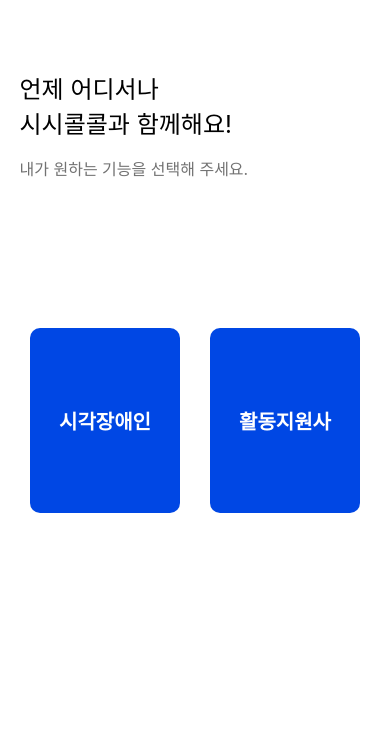
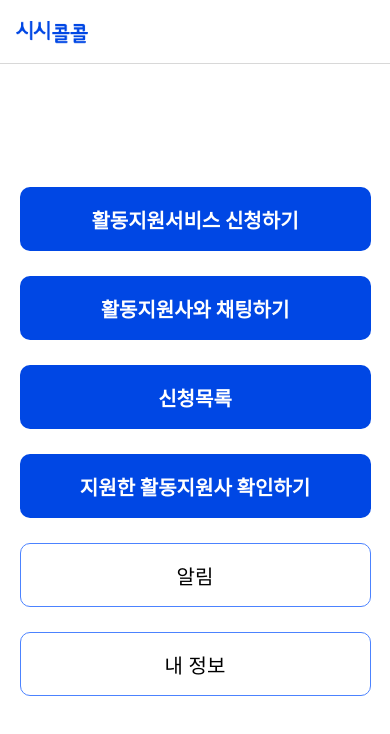
Before and after one commit to sisicolcol/client, a React Native app: screen /Home in a window 390 px wide. Shown: the top 734 px of the page. Built offline with nearby package versions, Linux system fonts and the light colour scheme.

Commit message:
#7 feat: 홈 화면 및 활동지원서비스 신청하기 화면 UI 구현

```diff
--- a/components/common/MainButton.js
+++ b/components/common/MainButton.js
@@ -2,18 +2,28 @@ import React from "react";
 import { StyleSheet, View, Text, TouchableOpacity } from "react-native";
 import { colors, fontSizes } from "../../theme";
 
-const MainButton = ({ isBlue, isBold, isBig, width, text, onPress }) => {
+const MainButton = ({
+  isBlue,
+  isBold,
+  isBig,
+  width,
+  text,
+  onPress,
+  marginBottom,
+}) => {
   return (
     <TouchableOpacity
-      style={styles(isBlue, isBold, isBig, width).button}
+      style={styles(isBlue, isBold, isBig, width, marginBottom).button}
       onPress={onPress}
     >
-      <Text style={styles(isBlue, isBold, isBig, width).text}>{text}</Text>
+      <Text style={styles(isBlue, isBold, isBig, width, marginBottom).text}>
+        {text}
+      </Text>
     </TouchableOpacity>
   );
 };
 
-const styles = (isBlue, isBold, isBig, width) =>
+const styles = (isBlue, isBold, isBig, width, marginBottom) =>
   StyleSheet.create({
     button: {
       backgroundColor: isBlue ? colors.mainBlue : "white",
@@ -22,6 +32,7 @@ const styles = (isBlue, isBold, isBig, width) =>
       borderRadius: 10,
       width: width,
       height: isBig ? 64 : 46,
+      marginBottom: marginBottom,
       justifyContent: "center",
       alignItems: "center",
     },
--- a/navigations/BlindStack.js
+++ b/navigations/BlindStack.js
@@ -1,14 +1,51 @@
 import { createStackNavigator } from "@react-navigation/stack";
 import { Home, Apply, Chat } from "../screens/blind/";
+import { Image } from "react-native";
+import { Feather } from "@expo/vector-icons";
 
 const Stack = createStackNavigator();
 
 const BlindStack = () => {
   return (
-    <Stack.Navigator>
-      <Stack.Screen name="Home" component={Home} />
+    <Stack.Navigator
+      screenOptions={{
+        headerTintColor: "black",
+        headerStyle: { backgroundColor: "white", shadowColor: "transparent" },
+        headerBackTitleVisible: false,
+        headerBackImage: () => {
+          const style = {
+            marginLeft: 10,
+          };
+          return (
+            <Feather
+              name="chevron-left"
+              size={36}
+              color="black"
+              style={style}
+            />
+          );
+        },
+      }}
+    >
+      <Stack.Screen
+        name="Home"
+        component={Home}
+        options={{
+          headerTitle: () => (
+            <Image
+              source={require("../images/logo.png")}
+              resizeMode="contain"
+              style={{ width: 72 }}
+            />
+          ),
+        }}
+      />
       <Stack.Group>
-        <Stack.Screen name="Apply" component={Apply} />
+        <Stack.Screen
+          name="Apply"
+          component={Apply}
+          options={{ title: "활동지원서비스 신청하기" }}
+        />
       </Stack.Group>
       <Stack.Group>
         <Stack.Screen name="Chat" component={Chat} />
--- a/navigations/Navigation.js
+++ b/navigations/Navigation.js
@@ -6,7 +6,7 @@ import AuthStack from "./AuthStack";
 const Navigation = () => {
   return (
     <NavigationContainer>
-      <AuthStack />
+      <BlindStack />
     </NavigationContainer>
   );
 };
--- a/package.json
+++ b/package.json
@@ -17,10 +17,11 @@
     "react": "17.0.2",
     "react-dom": "17.0.2",
     "react-native": "0.68.2",
+    "react-native-gesture-handler": "~2.2.1",
+    "react-native-keyboard-aware-scroll-view": "^0.9.5",
     "react-native-safe-area-context": "4.2.4",
     "react-native-screens": "~3.11.1",
-    "react-native-web": "0.17.7",
-    "react-native-gesture-handler": "~2.2.1"
+    "react-native-web": "0.17.7"
   },
   "devDependencies": {
     "@babel/core": "^7.12.9"
--- a/screens/blind/Apply.js
+++ b/screens/blind/Apply.js
@@ -1,13 +1,116 @@
 import React from "react";
-import { View, Text, Button } from "react-native";
+import {
+  SafeAreaView,
+  View,
+  Text,
+  Button,
+  ScrollView,
+  StyleSheet,
+} from "react-native";
+import Input from "../../components/common/Input";
+import BottomButton from "../../components/common/BottomButton";
+import { KeyboardAwareScrollView } from "react-native-keyboard-aware-scroll-view";
+import { colors } from "../../theme";
 
 const Apply = ({ navigation }) => {
   return (
-    <View>
-      <Text>신청하기</Text>
-      <Button title="눌러" onPress={() => navigation.navigate("Home")} />
+    <View style={{ flex: 1, backgroundColor: "white" }}>
+      <KeyboardAwareScrollView
+        contentContainerStyle={{
+          paddingBottom: 120,
+          backgroundColor: "transparent",
+          alignItems: "center",
+          justifyContent: "center",
+        }}
+      >
+        <View style={styles.inputView}>
+          <Input
+            label={"서비스 제공 날짜"}
+            placeholder={"서비스 제공 날짜"}
+            sendValue={(text) => console.log(text)}
+          />
+        </View>
+        <View style={styles.inputView}>
+          <Input
+            label={"서비스 제공 시간"}
+            placeholder={"서비스 제공 시간"}
+            sendValue={(text) => console.log(text)}
+          />
+        </View>
+        <View style={styles.inputView}>
+          <Input
+            label={"출발지"}
+            placeholder={"출발지"}
+            sendValue={(text) => console.log(text)}
+          />
+        </View>
+        <View style={styles.inputView}>
+          <Input
+            label={"목적지"}
+            placeholder={"목적지"}
+            sendValue={(text) => console.log(text)}
+          />
+        </View>
+        <View style={styles.inputView}>
+          <Input
+            label={"왕복/편도 여부"}
+            placeholder={"왕복/편도 여부"}
+            sendValue={(text) => console.log(text)}
+          />
+        </View>
+        <View style={styles.inputView}>
+          <Input
+            label={"예상 소요 시간"}
+            placeholder={"예상 소요 시간"}
+            sendValue={(text) => console.log(text)}
+          />
+          <Text
+            style={{
+              fontSize: 12,
+              color: colors.mainBlue,
+              width: "95%",
+              marginTop: 5,
+            }}
+          >
+            {
+              "예상 소요 시간보다 실제 소요 시간이 적게 걸려도\n입력한 예상 소요시간에 대한 임금은 결제되니 신중히 입력해 주세요."
+            }
+          </Text>
+        </View>
+        <View style={styles.inputView}>
+          <Input
+            label={"활동지원사에게 바라는 사항"}
+            placeholder={"활동지원사에게 바라는 사항"}
+            sendValue={(text) => console.log(text)}
+          />
+        </View>
+        <View style={styles.inputView}>
+          <Input
+            label={"자세한 신청 내용"}
+            placeholder={"자세한 신청 내용"}
+            sendValue={(text) => console.log(text)}
+          />
+        </View>
+      </KeyboardAwareScrollView>
+      <BottomButton text={"신청하기"} />
     </View>
   );
 };
 
+const styles = StyleSheet.create({
+  inputView: {
+    width: "90%",
+    marginVertical: 25,
+    alignItems: "center",
+    // flexDirection: "row",
+  },
+  label: {
+    fontSize: 18,
+    fontWeight: "500",
+    letterSpacing: 0.03,
+    lineHeight: 26,
+    marginBottom: 24,
+  },
+});
+
 export default Apply;
--- a/screens/blind/Home.js
+++ b/screens/blind/Home.js
@@ -1,13 +1,58 @@
 import React from "react";
-import { View, Text, Button } from "react-native";
+import { SafeAreaView, View, Text, Button } from "react-native";
+import MainButton from "../../components/common/MainButton";
 
 const Home = ({ navigation }) => {
   return (
-    <View>
-      <Text>메인화면</Text>
-      <Button title="눌러" onPress={() => navigation.navigate("Apply")} />
-      <Button title="눌러" onPress={() => navigation.navigate("Chat")} />
-    </View>
+    <SafeAreaView
+      style={{
+        flex: 1,
+        backgroundColor: "white",
+        alignItems: "center",
+        justifyContent: "center",
+      }}
+    >
+      <MainButton
+        isBig={true}
+        isBlue={true}
+        isBold={true}
+        width={"90%"}
+        text={"활동지원서비스 신청하기"}
+        marginBottom={25}
+        onPress={() => navigation.navigate("Apply")}
+      />
+      <MainButton
+        isBig={true}
+        isBlue={true}
+        isBold={true}
+        width={"90%"}
+        text={"활동지원사와 채팅하기"}
+        marginBottom={25}
+      />
+      <MainButton
+        isBig={true}
+        isBlue={true}
+        isBold={true}
+        width={"90%"}
+        text={"신청목록"}
+        marginBottom={25}
+      />
+      <MainButton
+        isBig={true}
+        isBlue={true}
+        isBold={true}
+        width={"90%"}
+        text={"지원한 활동지원사 확인하기"}
+        marginBottom={25}
+      />
+      <MainButton isBig={true} width={"90%"} text={"알림"} marginBottom={25} />
+      <MainButton
+        isBig={true}
+        width={"90%"}
+        text={"내 정보"}
+        marginBottom={25}
+      />
+    </SafeAreaView>
   );
 };
 
```
Also changed, not shown: 1 other file (tests, documents, lock files or other folders).
